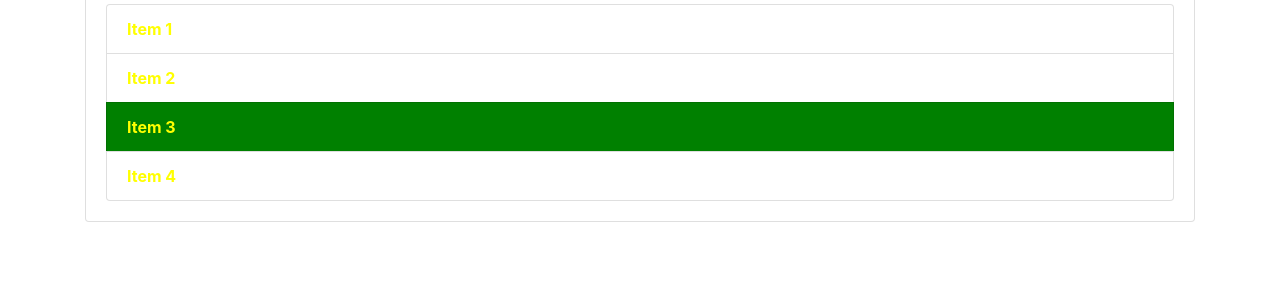
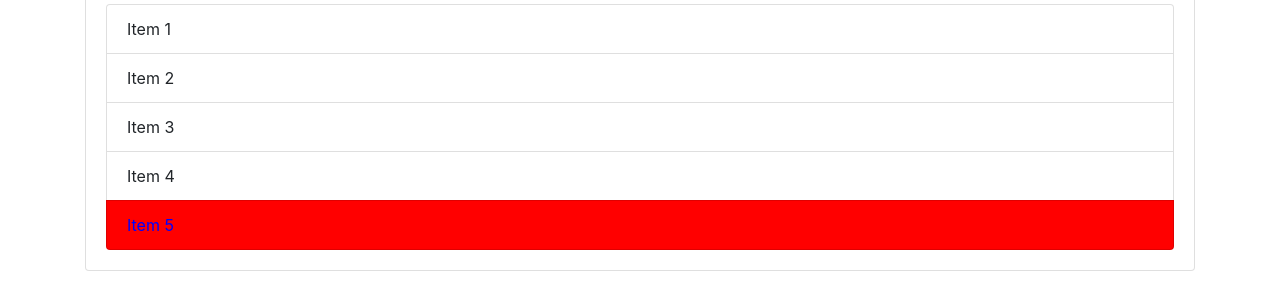
Before and after one commit to ranjan7707/boldAndBorder, a plain HTML site: page index.html in a window 1280 px wide. Shown: the part 273-580 px from the top of the page. Drawn offline with nearby package versions, Linux system fonts and the light colour scheme.

Commit message:
addNewItems

```diff
--- a/dom.js
+++ b/dom.js
@@ -1,15 +1,3 @@
-var items = document.getElementsByClassName('list-group-item');
-items[2].style.backgroundColor = 'green';
-//items[2].textContent = "Changed Name";
-//items[2].style.fontWeight = 'bold';
-
-for(var i = 0; i < items.length; i++){
-    items[i].style.fontWeight = 'bold';
-}
-
-var item = document.querySelector('.list-group-item');
-//item.style.color = 'green';
-
-for(var i = 0; i < items.length; i++){
-    items[i].style.color = 'yellow';
-}
+var NewItem= document.querySelector('.list-group-item:nth-child(5)');
+NewItem.style.color='blue';
+NewItem.style.backgroundColor= 'red';
--- a/index.html
+++ b/index.html
@@ -26,6 +26,7 @@
       <li class="list-group-item">Item 2</li>
       <li class="list-group-item">Item 3</li>
       <li class="list-group-item">Item 4</li>
+      <li class="list-group-item">Item 5</li>
     </ul>
    </div>
   </div>
```
